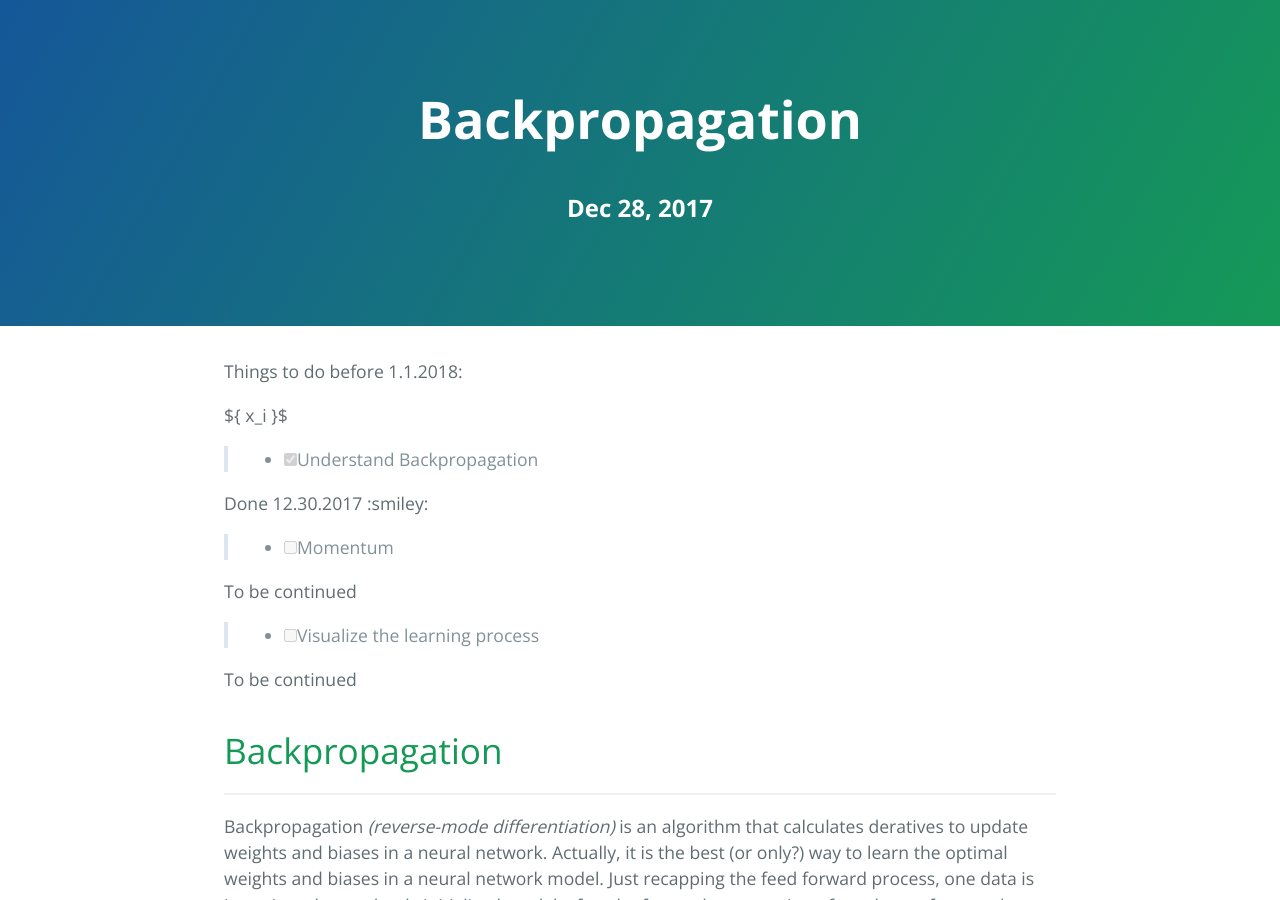
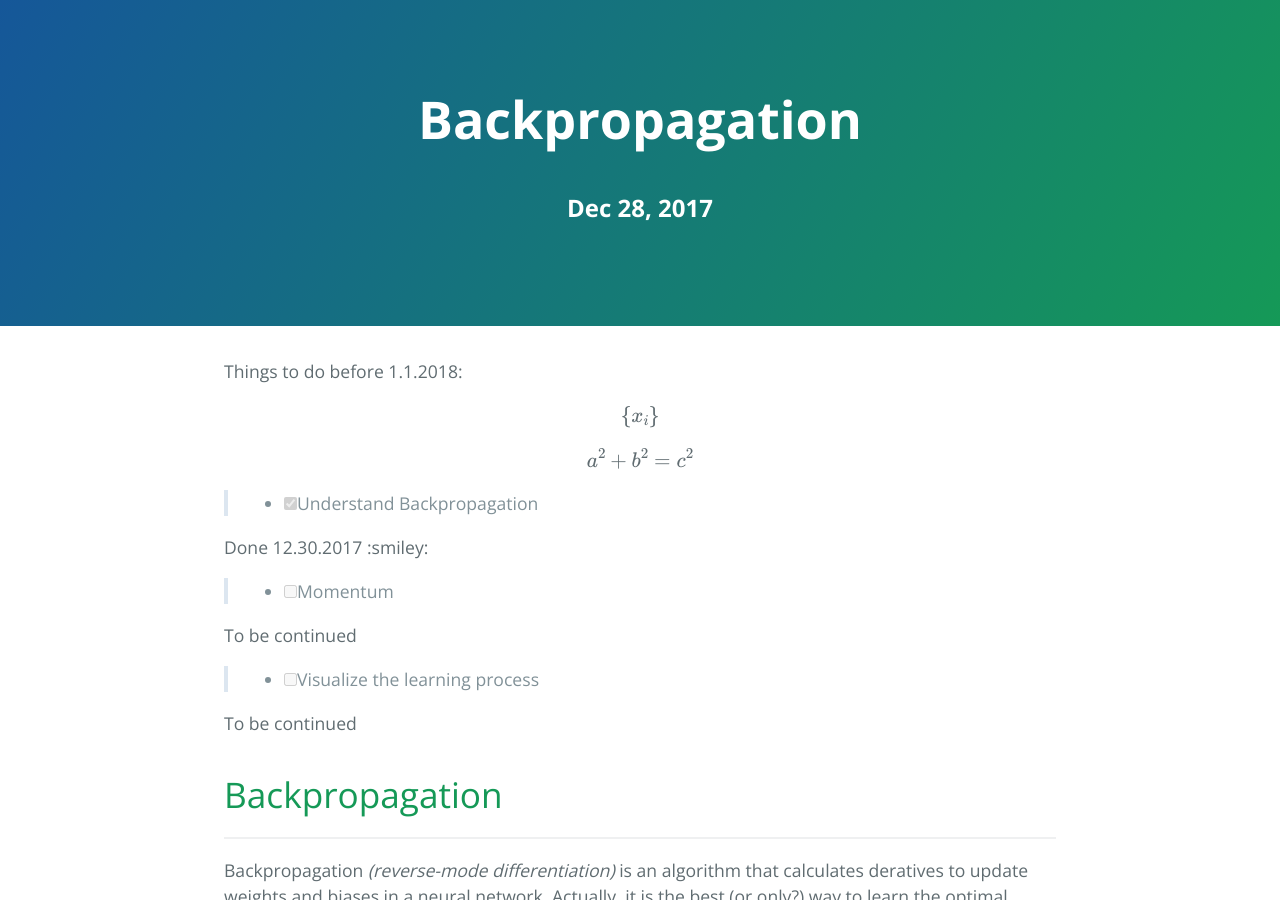
Before and after one commit to zikuicai/zikuicai.github.io, a Jekyll site: the page built from _posts/2017-12-28-back-propagation.md, in a window 1280 px wide and 900 px high. Built offline with Jekyll 4.4.1, drawn with Linux system fonts in a browser that asks for light colours; Markdown is read by kramdown in place of the engine named in the settings; formulas are drawn with MathJax 3.

Commit message:
Update 2017-12-28-back-propagation.md

```diff
--- a/_posts/2017-12-28-back-propagation.md
+++ b/_posts/2017-12-28-back-propagation.md
@@ -5,7 +5,9 @@ title: Backpropagation
 
 Things to do before 1.1.2018:
 
-$\{ x_i \}$
+$$\{ x_i \}$$
+
+$$a^2 + b^2 = c^2$$
 
 > - [x] Understand Backpropagation
 
```
